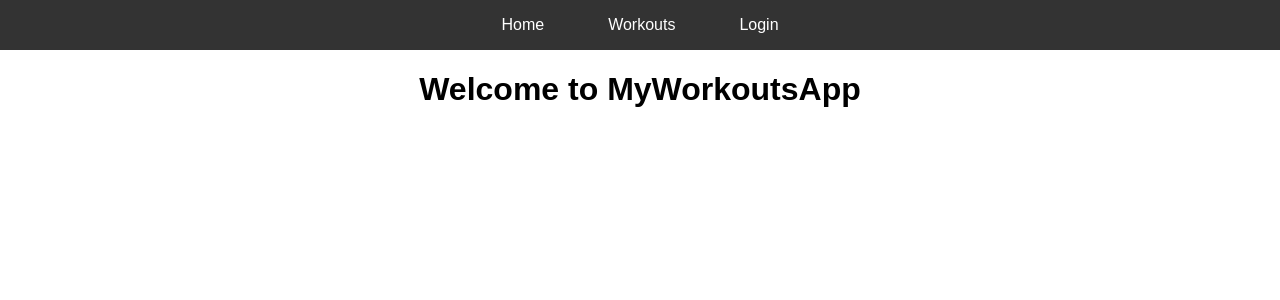
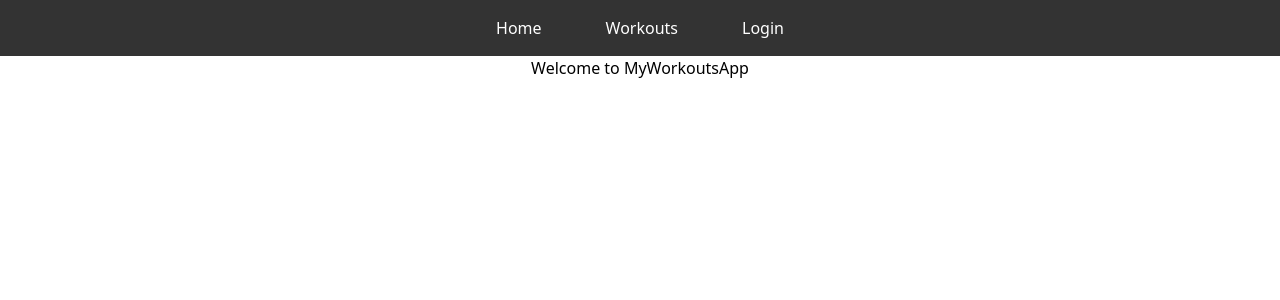
Before and after one commit to nilssonjn/webdev-vue, a Vue app: page / in a window 1280 px wide. Shown: the top 300 px of the page. Built offline with nearby package versions, Linux system fonts and the light colour scheme.

Commit message:
change config for tailwind

```diff
--- a/src/assets/main.css
+++ b/src/assets/main.css
@@ -1,18 +1,3 @@
-body {
-    font-family: Arial, sans-serif;
-    margin: 0;
-    padding: 0;
-  }
-
-  button {
-    background-color: #007BFF;
-    padding: 10px;
-    color: white;
-    border: none;
-    border-radius: 5px;
-    cursor: pointer;
-  }
-
-  button:hover {
-    background-color: #0056b3;
-  }
+@tailwind base;
+@tailwind components;
+@tailwind utilities;
--- a/tailwind.config.js
+++ b/tailwind.config.js
@@ -1,6 +1,6 @@
 /** @type {import('tailwindcss').Config} */
 export default {
-  content: [],
+  content: ['./index.html', './src/**/*.{vue,js,ts,jsx,tsx}'],
   theme: {
     extend: {},
   },
```
